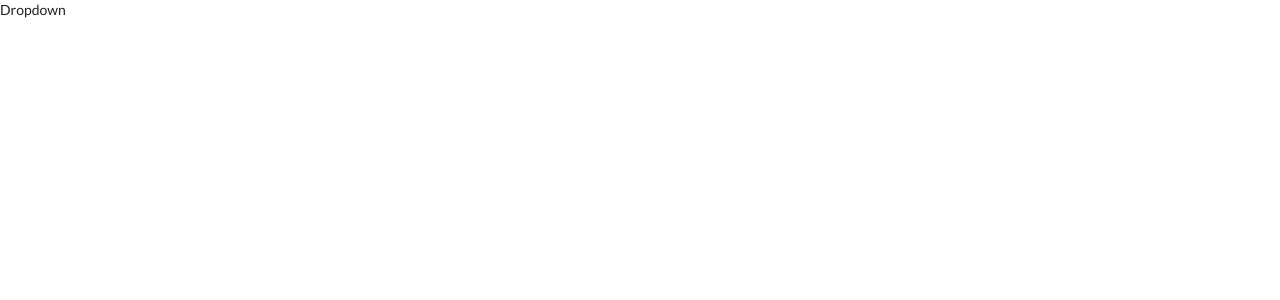
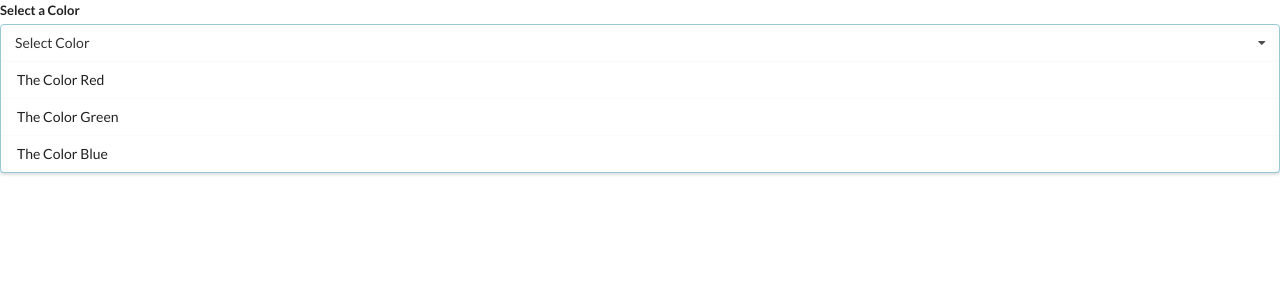
Before and after one commit to gello1199/Udemy-Widgets-App-React-Hooks, a React (Create React App) app: page / in a window 1280 px wide. Shown: the top 300 px of the page. Built offline with nearby package versions, Linux system fonts and the light colour scheme.

Commit message:
Add jsx dropdown form

```diff
--- a/src/components/Dropdown.js
+++ b/src/components/Dropdown.js
@@ -11,8 +11,17 @@
     })
 
     return (
-        <div>
-            Dropdown
+        <div className="ui form">
+            <div className="field">
+                <label className="label">Select a Color</label>
+                <div className="ui selection dropdown visible active">
+                    <i className="dropdown icon"></i>
+                    <div className="text">Select Color</div>
+                    <div className="menu visible transition">
+                        {renderedOptions}
+                    </div>
+                </div>
+            </div>
         </div>
     );
 }
```
